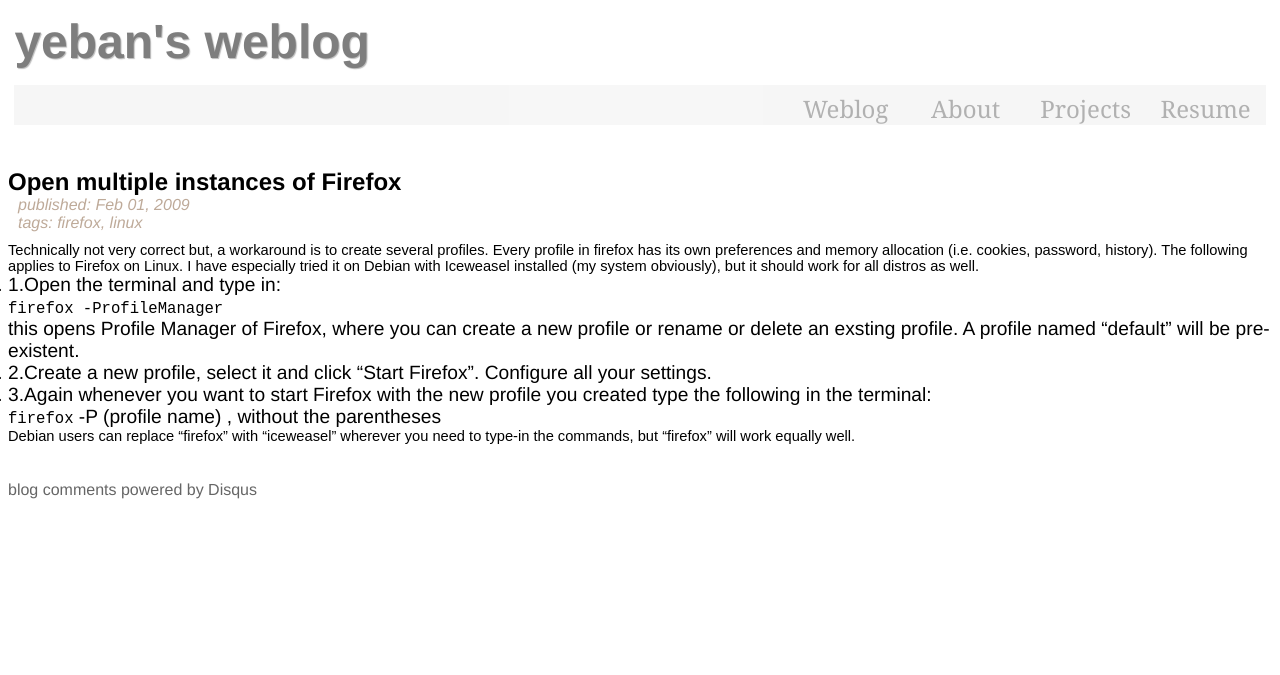
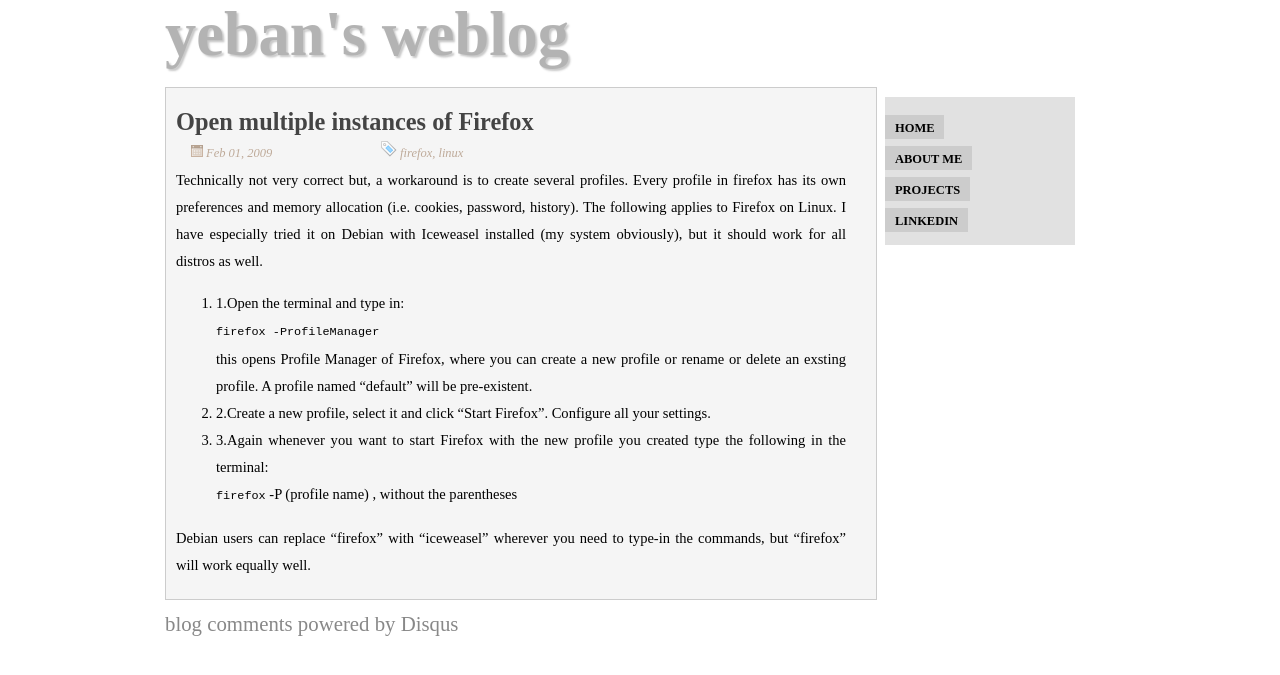
Before and after one commit to crodjer/rohanjain.in, a Jekyll site: the page built from _posts/2009-02-01-open-multiple-instances-of-firefox.html, in a window 1280 px wide. Shown: the top 675 px of the page. Built offline with Jekyll 4.4.1, drawn with Linux system fonts in a browser that asks for light colours; comment, search, counter and statistics services are not loaded.

Commit message:
blog makeover
Still a simple layout, but I dare say that it looks much more
presentable now. Ideally I should have done this ages ago, when I
first migrated my blog from Blogspot to Jekyll.

There are too many changes in this commit to account for, however the
major ones are:

1. re-structure the layout
    * incorporate header, footer, and sidebar into the main layout
    * separate out the layout of a single post into _includes/post.html,
      as it was a common to both - layout for posts and index pages
2. UI changes
    * switch the top navigation panel with a sidebar
    * each post is now rendered in a separate box
    * use of pretty icons for a post's meta information - date, and tags
    * styling changes - fonts, colors, margins
3. Cleanup CSS
4. Remove the html resume, and provide a link to Linkedin instead.

```diff
--- a/_includes/header.html
+++ /dev/null
@@ -1,9 +0,0 @@
-<div class="banner span-24"><a href="/">yeban's weblog</a></div>
-<div class="menu span-24">
-    <ul>
-        <li><a href="http://yeban.in/resume.html">Resume</a></li>
-        <li><a href="http://github.com/yeban">Projects</a></li>
-        <li><a href="http://about.me/yeban">About</a></li>
-        <li><a href="http://yeban.in">Weblog</a></li>
-    </ul>
-</div>
--- /dev/null
+++ b/_includes/post.html
@@ -0,0 +1,21 @@
+<div class="post">
+  <h3 class="post-title"><a href="{{ post.id }}.html">{{ post.title }}</a></h3>
+  <div class="meta">
+    <div class="date">
+      <img src="/images/calendar.png"/> {{ post.date | date: "%h %d, %Y" }}
+    </div>
+    <div class="tags last" >
+      {% unless post.tags == empty %}
+        <img src="/images/tag.png"/>
+        {{ post.tags | limit: 2 | join: ", " }}
+      {% endunless %}
+    </div>
+  </div>
+  <div class='post-text'>
+    {% if content %}
+      {{ content }}
+    {% else %}
+      {{ post.content }}
+    {% endif %}
+  </div>
+</div>
--- a/_layouts/base.html
+++ b/_layouts/base.html
@@ -9,9 +9,10 @@
     <link href="/images/favicon.jpg" rel="shortcut icon">
 
     <!--Stylesheets-->
-        <link rel="stylesheet" media="screen" type="text/css" href="/css/ap.css">
+    <link rel="stylesheet" media="screen" type="text/css" href="/css/style.css">
     <link rel="stylesheet" media="screen" type="text/css" href="/css/syntax.css">
 
+    <!--Google Analytics-->
     <script type="text/javascript">
       var _gaq = _gaq || [];
       _gaq.push(['_setAccount', 'UA-7323172-2']);
@@ -19,9 +20,9 @@
       _gaq.push(['_trackPageview']);
 
       (function() {
-             var ga = document.createElement('script'); ga.type = 'text/javascript'; ga.async = true;
+       var ga = document.createelement('script'); ga.type = 'text/javascript'; ga.async = true;
        ga.src = ('https:' == document.location.protocol ? 'https://ssl' : 'http://www') + '.google-analytics.com/ga.js';
-             var s = document.getElementsByTagName('script')[0]; s.parentNode.insertBefore(ga, s);
+       var s = document.getelementsbytagname('script')[0]; s.parentnode.insertbefore(ga, s);
        })();
     </script>
   </head>
--- a/_layouts/main.html
+++ b/_layouts/main.html
@@ -1,15 +1,26 @@
 ---
 layout: base
 ---
-<div class="container header">
-    {% include header.html %}
+<div class="container">
+  <div class="header">
+    <div class="banner">
+      <a href="/">yeban's weblog</a>
+    </div>
+  </div>
+
+  <div class="content">
+    {{ content }}
+  </div>
+
+  <div class="sidebar">
+    <ul>
+      <li><a href="/">Home</a></li>
+      <li><a href="http://about.me/yeban">About Me</a></li>
+      <li><a href="http://github.com/yeban">Projects</a></li>
+      <li><a href="http://in.linkedin.com/in/anuragpriyam">LinkedIn</a></li>
+    </ul>
+  </div>
+
+  <div class="footer">
+  </div>
 </div>
-
-<div class="container page">
-    <div class="content span-24">
-        {{ content }}
-    </div>
-    <div class="footer span-24">
-        {% include footer.html %}
-    </div>
-</div>
--- a/_layouts/post.html
+++ b/_layouts/post.html
@@ -1,34 +1,19 @@
 ---
 layout: main
 ---
-<div class="post span-24">
-    <h2 class='post-title span-24'>{{ page.title }}</h2>
-    <div class="meta span-24">
-        <div class="date span-5">
-            published: {{ page.date | date: "%h %d, %Y" }}
-        </div>
-        <div class="tags span-18 last" >
-            {% unless page.tags == empty %}
-            tags: {{ page.tags | limit: 2 | join: ", " }}
-            {% else %}
-            tags: nil
-            {% endunless %}
-        </div>
-    </div>
-    <div class='post-text span-24'>{{ content }} <br/></div>
-</div>
-<div class="comments span-24">
+{% assign post = page %}
+{% include post.html %}
+
+<div class="comments">
   <div id="disqus_thread"></div>
   <script type="text/javascript">
-        /**
-         * var disqus_identifier; [Optional but recommended: Define a unique identifier (e.g. post id or slug) for this thread]
-         */
+  var disqus_shortname = 'yeban-weblog';
   (function() {
    var dsq = document.createElement('script'); dsq.type = 'text/javascript'; dsq.async = true;
-     dsq.src = 'http://yeban-weblog.disqus.com/embed.js';
+   dsq.src = 'http://' + disqus_shortname + '.disqus.com/embed.js';
    (document.getElementsByTagName('head')[0] || document.getElementsByTagName('body')[0]).appendChild(dsq);
    })();
  </script>
- <noscript>Please enable JavaScript to view the <a href="http://disqus.com/?ref_noscript=yeban-weblog">comments powered by Disqus.</a></noscript>
+ <noscript>Please enable JavaScript to view the <a href="http://disqus.com/?ref_noscript">comments powered by Disqus.</a></noscript>
  <a href="http://disqus.com" class="dsq-brlink">blog comments powered by <span class="logo-disqus">Disqus</span></a>
 </div>
--- a/css/ap.css
+++ /dev/null
@@ -1,119 +0,0 @@
-body {
-    /*background: transparent url(../images/content-background.gif) repeat-x scroll left top;*/
-    /*background:#F9F7F5 none repeat scroll 0 0;*/
-    font-family: "Helvetica Neue", Georgia, Arial, Helvetica, sans-serif;
-}
-
-.header {
-    color:#777777;
-    opacity:0.5;
-    padding:0.4em;
-}
-
-.banner {
-    font-size:3em;
-    font-weight:bold;
-}
-
-.banner a {
-    color:#000000;
-    text-decoration:none;
-    text-shadow:1px 1px 1px #777777;
-}
-
-.banner a:visited {
-    color:#000000;
-    text-decoration:none;
-    text-shadow:1px 1px 1px #777777;
-}
-
-a {
-    color: #666666;
-    text-decoration: none;
-}
-
-.panel {
-    float: right;
-}
-
-.sidebar ul {
-    list-style-image:none;
-    list-style-position:outside;
-    list-style-type:disc;
-}
-
-.sidebar li {
-    border-bottom:1px solid #EEEEEE;
-    list-style-image:none;
-    list-style-position:outside;
-    list-style-type:none;
-}
-
-.menu {
-    background:#EFEFEF none repeat scroll 0 0;
-}
-.menu ul {
-    overflow:hidden;
-}
-
-.menu li {
-    display: block;
-    float: right;
-    font-size: 1.5em;
-}
-
-.menu a {
-    color:#666666;
-    display:block;
-    float:left;
-    font-family:Georgia,serif;
-    font-size:1em;
-    height:30px;
-    line-height:1.2em;
-    padding-top:10px;
-    text-align:center;
-    text-decoration:none;
-    width:120px;
-}
-
-.meta {
-    color:#BEAA99;
-    margin-left: 10px;
-    margin-bottom: 10px;
-    font-style: italic;
-}
-
-.post-text {
-    font-size: 1.2em;
-    margin-bottom: 15px;
-}
-
-.post-title {
-    margin-bottom: 0em;
-}
-
-
-ol{margin:0;padding:0}
-p{margin:0}
-.c1{line-height:1.5;text-indent:0pt;text-align:center;direction:ltr}
-.c9{padding-left:0pt;line-height:1.5;direction:ltr;margin-left:36.0pt}
-.c0{line-height:1.5;text-indent:0pt;direction:ltr;margin-left:18.0pt}
-.c13{color:#000099;font-size:10pt;text-decoration:underline;font-family:Georgia}
-.c4{line-height:1.5;text-indent:9.0pt;direction:ltr;margin-left:18.0pt}
-.c2{color:#000000;font-size:10pt;font-family:Georgia;font-weight:bold}
-.c10{padding-left:0pt;line-height:1.5;direction:ltr;margin-left:54.0pt}
-.c6{line-height:1.5;text-indent:18.0pt;direction:ltr}
-.c3{color:#000000;font-size:10pt;font-family:Georgia}
-.c11{color:#000000;font-size:11pt;font-family:Courier New}
-.c5{line-height:1.5;text-indent:0pt;direction:ltr}
-.c7{list-style-type:disc}
-.c8{padding-bottom:10.0pt}
-.c12{background-color:#ffffff}
-.c14{margin-left:27.0pt}
-p{color:#000000;font-size:11pt;font-family:Arial}
-.heading1{font-size:24pt;font-weight:bold}
-.heading2{font-size:18pt;font-weight:bold}
-.heading3{font-size:14pt;font-weight:bold}
-.heading4{font-size:12pt;font-weight:bold}
-.heading5{font-size:11pt;font-weight:bold}
-.heading6{font-size:10pt;font-weight:bold}
--- /dev/null
+++ b/css/style.css
@@ -0,0 +1,134 @@
+a {
+  color: #888888;
+  text-decoration: none;
+}
+
+a:hover {
+  color: #0000EE;
+}
+
+p {
+  margin: 10px 0;
+}
+
+body {
+  font-family: serif;
+  font-size: 1.3em;
+  line-height: 1.3em;
+}
+
+.container {
+  width: 950px;
+  margin: 0 auto;
+  display: block;
+}
+
+.header {
+  margin-bottom: 30px;
+  margin-top: 20px;
+}
+
+.content {
+  float: left;
+  margin-top: 10px;
+  width: 710px;
+}
+
+.sidebar {
+  background-color: #E1E1E1;
+  float: left;
+  margin-left: 10px;
+  margin-top: 20px;
+  width: 190px;
+}
+
+.footer {
+}
+
+.banner {
+  font-size: 3em;
+  font-weight: bold;
+  opacity: 0.4;
+}
+
+.banner a, .banner a:visited {
+  color: #444444;
+  text-decoration: none;
+  text-shadow: 2px 2px 2px #777777;
+}
+
+.posts {
+  width: 710px;
+}
+
+.paginator {
+}
+
+.post {
+  background-color: #F5F5F5;
+  border: 1px solid #CCCCCC;
+  padding: 10px;
+  width: 690px;
+  margin-bottom: 10px;
+}
+
+.post-title {
+  margin-top: 10px;
+  margin-bottom: 5px;
+}
+
+.post-title a, .post-title:visited {
+  color: #444444;
+}
+
+.post-title a:hover {
+  color: #0000EE;
+}
+
+.meta {
+  color: #BEAA99;
+  width: 660px;
+  padding-left: 15px;
+  padding-right: 15px;
+  font-style: italic;
+  font-size: 0.6em;
+  float: left;
+}
+
+.post-text {
+  width: 670px;
+  margin-top: 10px;
+  margin-bottom: 10px;
+  font-size: 0.7em;
+  text-align: justify
+}
+
+.date {
+  width: 190px;
+  float: left;
+}
+
+.tags {
+  width: 440px;
+  float: left;
+}
+
+.sidebar ul {
+  list-style: none;
+  margin: 4px 0 0;
+  padding: 10px 10px 10px 0;
+}
+
+.sidebar ul li a {
+  background-color: #CCCCCC;
+  color: #000000;
+  font-weight: bold;
+  font-size: 0.6em;
+  padding: 6px 10px 4px;
+  text-transform: uppercase;
+}
+
+.sidebar ul li a:hover {
+  background-color: #555;
+  color: #eaeaea;
+}
```
Also changed, not shown: index.html (+15 -21 lines), resume.html (deleted, +0 -7 lines), _includes/footer.html (deleted), _includes/sidebar.html (deleted), images/calendar.png (renamed from images/icon-calendar.png). Lines whose indentation alone changed are shown as unchanged.
